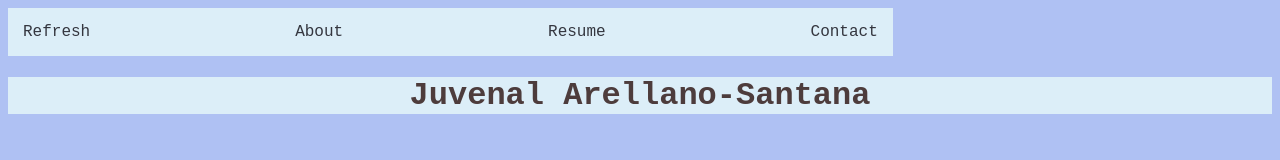
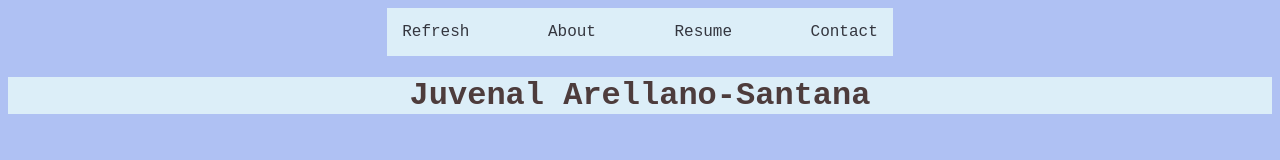
Before and after one commit to juvenalll/juvenalll.github.io, a plain HTML site: page index.html in a window 1280 px wide. Drawn offline with Linux system fonts and the light colour scheme.

Commit message:
more text

```diff
--- a/stylesheet.css
+++ b/stylesheet.css
@@ -18,7 +18,8 @@ h1{
 }
 
 .menu{
-	width: 70%;
+	margin:auto;
+	width: 40%;
 	background-color:#DCEEF8;
 	overflow: hidden;
 }
```
